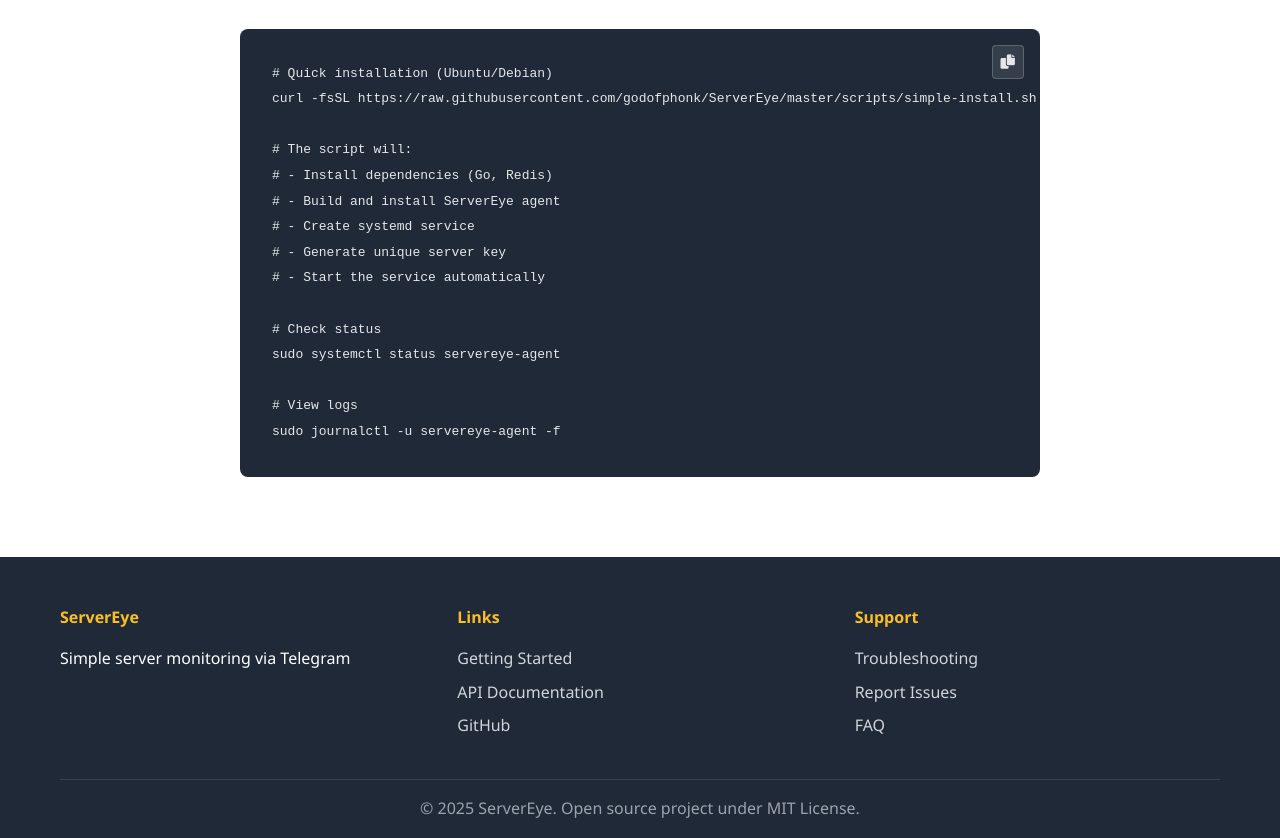
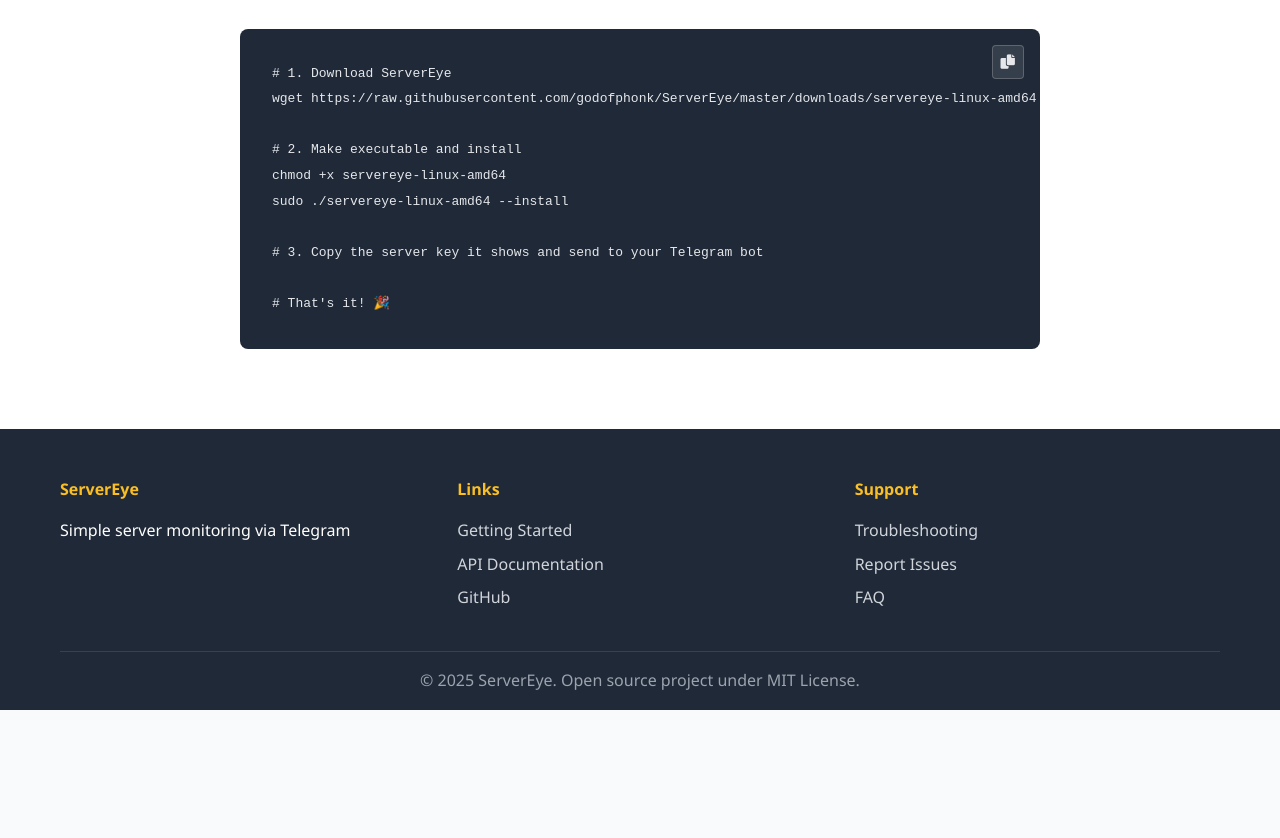
Before and after one commit to godofphonk/ServerEye, a plain HTML site: page website/index.html in a window 1280 px wide. Shown: the part 2547-3385 px from the top of the page. After the commit the page ends 3257 px from the top, so only its background shows below. Drawn offline with Linux system fonts and the light colour scheme.

Commit message:
feat: add downloads folder with ready-to-use binaries
- Create downloads/ folder with pre-built binaries
- Add servereye-linux-amd64 for Linux systems
- Add servereye-windows-amd64.exe for Windows systems
- Update website installation instructions to use direct downloads
- Simplify installation to just 3 steps:
  1. Download binary
  2. Run with --install flag
  3. Copy server key to Telegram bot
- No more complex build process for end users
- Binaries include --install functionality for easy setup

Users can now install ServerEye in under 1 minute!

```diff
--- a/website/index.html
+++ b/website/index.html
@@ -188,30 +188,27 @@
                 </div>
                 <div class="tab-content">
                     <div class="tab-pane active" id="linux">
-                        <pre><code># Quick installation (Ubuntu/Debian)
-curl -fsSL https://raw.githubusercontent.com/godofphonk/ServerEye/master/scripts/simple-install.sh | sudo bash
+                        <pre><code># 1. Download ServerEye
+wget https://raw.githubusercontent.com/godofphonk/ServerEye/master/downloads/servereye-linux-amd64
 
-# The script will:
-# - Install dependencies (Go, Redis)
-# - Build and install ServerEye agent
-# - Create systemd service
-# - Generate unique server key
-# - Start the service automatically
+# 2. Make executable and install
+chmod +x servereye-linux-amd64
+sudo ./servereye-linux-amd64 --install
 
-# Check status
-sudo systemctl status servereye-agent
+# 3. Copy the server key it shows and send to your Telegram bot
 
-# View logs
-sudo journalctl -u servereye-agent -f</code></pre>
+# That's it! 🎉</code></pre>
                     </div>
                     <div class="tab-pane" id="windows">
-                        <pre><code># Download ServerEye for Windows
-# Run PowerShell as Administrator
-Invoke-WebRequest -Uri "https://github.com/godofphonk/ServerEye/releases/latest/download/servereye-windows-amd64.zip" -OutFile "servereye.zip"
+                        <pre><code># 1. Download ServerEye (Run PowerShell as Administrator)
+Invoke-WebRequest -Uri "https://raw.githubusercontent.com/godofphonk/ServerEye/master/downloads/servereye-windows-amd64.exe" -OutFile "servereye.exe"
 
-# Extract and install
-Expand-Archive servereye.zip -DestinationPath "C:\ServerEye"
-C:\ServerEye\install.ps1</code></pre>
+# 2. Install
+.\servereye.exe --install
+
+# 3. Copy the server key it shows and send to your Telegram bot
+
+# That's it! 🎉</code></pre>
                     </div>
                     <div class="tab-pane" id="docker">
                         <pre><code># Using Docker Compose
```
Also changed, not shown: 1 other file.
